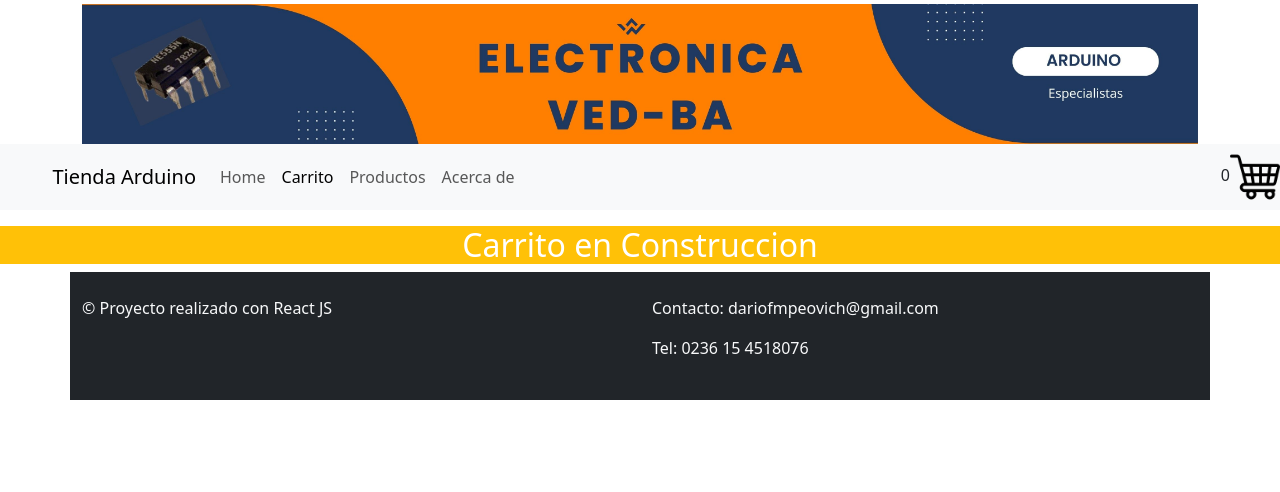
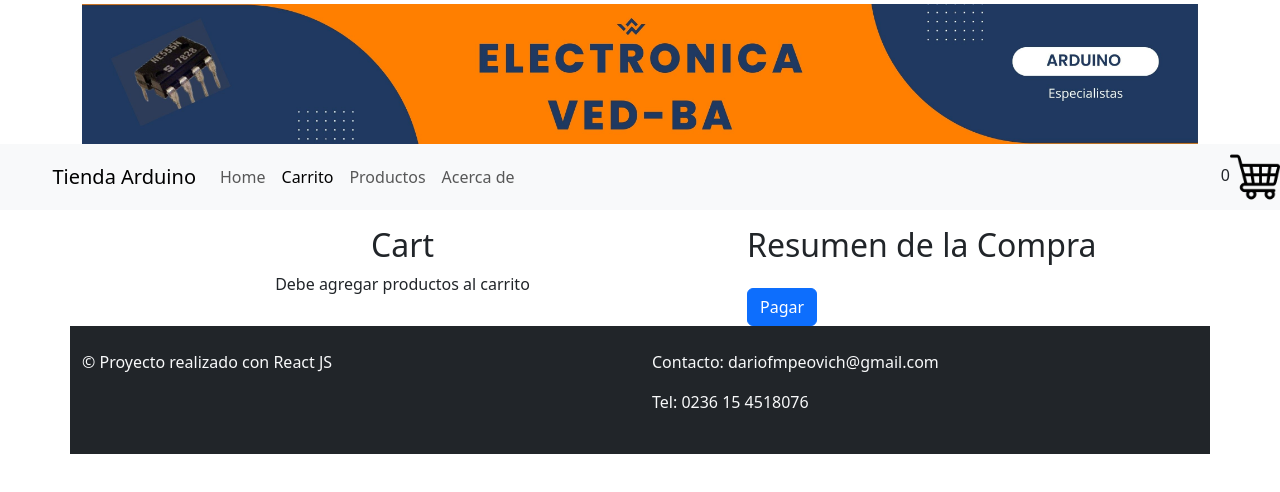
Before and after one commit to DarioPeovich/coderReactProyect, a React (Create React App) app: page /cart in a window 1280 px wide. Shown: the top 492 px of the page. Built offline with nearby package versions, Linux system fonts and the light colour scheme.

Commit message:
Version 10-10-23_V.01

```diff
--- a/src/App.js
+++ b/src/App.js
@@ -1,5 +1,5 @@
 import "bootstrap/dist/css/bootstrap.min.css";
-import { BrowserRouter, Routes, Route} from 'react-router-dom';
+import { BrowserRouter, Routes, Route } from "react-router-dom";
 import NavBar from "./components/NavBar/NavBar";
 import ItemListContainer from "./components/ItemListContainer/ItemListContainer";
 //import {getArchJsonProductos} from "./asynMock.js"
@@ -9,29 +9,29 @@
 import Cart from "./Pages/Cart/Cart";
 import Item from "./Pages/Item/Item";
 import Footer from "./components/Footer/Footer";
+import { CarritoProvider } from "./Context/CarritoContext";
 //import './App.css';
-
 
 function App() {
   const [contador, setContador] = useState(0);
 
   return (
     <BrowserRouter className="App">
-      <NavBar contadorCarrito={contador}></NavBar>
-      <Routes>
-        <Route path='/' element={<Home />}/>
-        <Route path='/cart' element={<Cart />}/>
-        <Route path='/products' element={<Productos/>}/>
-        <Route path='/products/:itemId' element={<Item/>}/>
-      </Routes>
-      <Footer/>
+      <CarritoProvider>
+        <NavBar contadorCarrito={contador}></NavBar>
+        <Routes>
+          <Route path="/" element={<Home />} />
+          <Route path="/cart" element={<Cart />} />
+          <Route path="/products" element={<Productos />} />
+          <Route path="/products/:itemId" element={<Item />} />
+        </Routes>
+      </CarritoProvider>
+      <Footer />
     </BrowserRouter>
   );
 }
 
 export default App;
-
-
 
 // {/* <div>
 // <NavBar contadorCarrito={contador}></NavBar>
--- /dev/null
+++ b/src/Context/CarritoContext.jsx
@@ -0,0 +1,23 @@
+import { createContext, useEffect, useState } from "react";
+
+export const CarritoContext = createContext();
+
+export const CarritoProvider = ({children}) => {
+    const [carrito, setCarrito] = useState([]);
+    const [totalItemCar, setTotalItemCar] = useState(0);
+
+    useEffect(() => {
+        setTotalItemCar(carrito.length);
+    }, [carrito])
+
+    const eliminarItem = (id) => {
+        const newCarrito = carrito.filter(producto => producto.id !== id);
+        setCarrito(newCarrito);
+    }
+
+    return (
+        <CarritoContext.Provider value={{productosCarrito:carrito, agregarCarrito:setCarrito, eliminarProducto:eliminarItem, totalcarrito:totalItemCar }}>
+            {children}
+        </CarritoContext.Provider>
+    )
+}
--- a/src/Pages/Cart/Cart.jsx
+++ b/src/Pages/Cart/Cart.jsx
@@ -1,12 +1,70 @@
-import React from 'react'
+import React, { useContext } from 'react'
+import { CarritoContext } from '../../Context/CarritoContext';
+import { ListGroup, Button, Image, Container, Row, Col } from 'react-bootstrap';
 
 function Cart() {
+  const { productosCarrito, eliminarProducto } = useContext(CarritoContext);
+console.log(productosCarrito)
   return (
-
-    <div>
-      <h2 className="mt-3 bg-warning text-white text-center">Carrito en Construccion</h2>
-      </div>
+    <Container className="mt-3">
+      <Row>
+        <Col md={7}>
+          <div>
+            <div style={{ display: "flex", flexDirection: "row", justifyContent: "center" }}>
+              <h2>Cart</h2>
+            </div>
+            <ListGroup>
+              {productosCarrito.length > 0 ? (
+                productosCarrito.map((item) => (
+                  <ListGroup.Item key={item.id} className="d-flex align-items-center justify-content-between">
+                    <div className="d-flex align-items-center">
+                      <Image src={item.img} alt={item.descripcion} thumbnail className="mr-3" style={{ maxWidth: '100px' }} />
+                      <div >
+                        <h4>{item.descripcion}</h4>
+                        <div className="d-flex align-items-center">
+                        <p>Precio: {item.precioFinal}</p>
+                        <p className='mx-2'>Cantidad: {item.cantCarrito}</p>
+                        </div>
+                      </div>
+                    </div>
+                    <Button onClick={() => eliminarProducto(item.id)} variant="danger">Eliminar</Button>
+                  </ListGroup.Item>
+                ))
+              ) : (
+                <div style={{ display: "flex", flexDirection: "row", justifyContent: "center" }}>
+                  <span>Debe agregar productos al carrito</span>
+                </div>
+              )}
+            </ListGroup>
+          </div>
+        </Col>
+        <Col md={5}>
+          <div>
+            {/* Aquí puedes agregar el resumen de la compra */}
+            <h2>Resumen de la Compra</h2>
+            {/* Agrega aquí los detalles del resumen, como total, impuestos, etc. */}
+            <Button variant="primary" className="mt-3">Pagar</Button>
+          </div>
+        </Col>
+      </Row>
+    </Container>
   )
 }
 
-export default Cart
+export default Cart;
+
+
+
+
+{/* <div style={{display:"flex", flexDirection:"row", justifyContent:"center"}}>
+<h4>Prueb {item.descripcion}</h4>
+<button style={{
+    backgroundColor: "rebeccapurple",
+    color: "white",
+    borderRadius: "5px",
+    padding: "10px",
+    cursor: "pointer",
+    border: "none",
+    margin: "10px"
+}} onClick={()=> eliminarProducto(item.id)}> Eliminar del carrito </button>
+</div> */}
--- a/src/Pages/Item/Item.jsx
+++ b/src/Pages/Item/Item.jsx
@@ -1,13 +1,17 @@
-import React, { useState } from "react";
-import { Link, useParams } from "react-router-dom";
+import React, { useContext, useState } from "react";
+import { useParams, useNavigate  } from "react-router-dom";
 import { getItemById } from "../../Misc/Items";
 import { Button, Card, Container, Row } from "react-bootstrap";
 import "bootstrap/dist/css/bootstrap.min.css";
 import "../../App.css"
+import { CarritoContext } from "../../Context/CarritoContext";
 function Item() {
   const { itemId } = useParams();
   const producto = getItemById(itemId);
   const [cantidad, setCantidad] = useState(1);
+  const {productosCarrito, agregarCarrito} = useContext(CarritoContext)
+  const navigate = useNavigate(); // Obtiene la instancia de history
+
   const incrementarCantidad = () => {
     if (cantidad < producto.stock) {
       setCantidad(cantidad + 1);
@@ -22,6 +26,14 @@
   const h2Style = {
     backgroundColor: "#FF8000"
   }
+
+  const productoAlCarrito = () => {
+    producto.cantCarrito = cantidad;
+    agregarCarrito([...productosCarrito, producto]);
+    // Vuelve a la página anterior
+    navigate(-1); // Utiliza navigate para volver atrás en el historial
+  }
+
   return (
     <div>
       <h2 style={h2Style} className= "mt-3 text-white text-center">Detalle del Producto</h2>
@@ -44,13 +56,8 @@
                 </div>
               </div>
 
-              <Button variant="primary" className="botonComprar">
-                <Link
-                  to={`/products/${producto.id}`}
-                  style={{ color: "white" }}
-                >
-                  Agregar al Carrito
-                </Link>
+              <Button variant="primary" className="botonComprar" onClick={() => productoAlCarrito()}>
+                Agregar al Carrito de Compras
               </Button>
             </Card.Body>
           </Card>
@@ -61,36 +68,3 @@
 }
 
 export default Item;
-
-//{
-  /* <div className="d-flex flex-column h-100">
-<Card key={producto.id} className="h-100 mb-3 rounded">
-  <Card.Img
-    variant="top"
-    src={producto.img}
-    alt="Img arduino 2560"
-    className="img-fluid mx-auto"
-    style={{ maxWidth: "500px"}}
-  />
-  <Card.Body className="text-center d-flex flex-column">
-    <div>
-      <Card.Title>{producto.descripcion}</Card.Title>
-    </div>
-    <div className="mt-auto">
-      <Card.Text>Precio: $ {producto.precioFinal}</Card.Text>
-    </div>
-    <div className="mt-auto">
-      <Button variant="primary">
-        {/* Utiliza Link para envolver el botón
-        <Link
-          to={`/products/${producto.id}`}
-          style={{ color: "white" }}
-        >
-          Comprar
-        </Link>
-      </Button>
-    </div>
-  </Card.Body>
-</Card>
-</div> */
-//}
--- a/src/components/CartWidget/CartWidget.jsx
+++ b/src/components/CartWidget/CartWidget.jsx
@@ -1,10 +1,12 @@
-import React from 'react'
+import React, { useContext } from 'react'
 import cartCarrito from "./assets/carrito.png"
+import { CarritoContext } from '../../Context/CarritoContext'
 
 const CartWidget = ({contadorCarrito}) => {
+  const {totalcarrito} = useContext(CarritoContext)
   return (
     <div>
-     {contadorCarrito}
+     {totalcarrito}
      <img src={cartCarrito} width={50} height={50} alt="img carrito"></img>
 
     </div>
--- a/src/components/NavBar/NavBar.jsx
+++ b/src/components/NavBar/NavBar.jsx
@@ -3,10 +3,10 @@
 import Navbar from 'react-bootstrap/Navbar';
 import CartWidget from '../CartWidget/CartWidget';
 import { NavLink } from 'react-router-dom';
+import { CarritoContext } from '../../Context/CarritoContext';
+import { useContext } from 'react';
 
 function NavBar({contadorCarrito}) {
- // if (contadorCarrito===undefined) { contadorCarrito = 0}
-
   return (
     <>
       <Container>
@@ -31,7 +31,9 @@
           </Nav>
         </Navbar.Collapse>
       </Container>
-      <CartWidget contadorCarrito={contadorCarrito}></CartWidget>
+      <NavLink to="/cart" className="nav-link"> {/* Enlace a la ruta "/cart" */}
+          <CartWidget></CartWidget>
+        </NavLink>
 
     </Navbar>
     </>
--- a/src/db/productos.json
+++ b/src/db/productos.json
@@ -8,7 +8,8 @@
       "rubro": 1,
       "stock": 2,
       "promocionId": 3,
-      "precioFinal": 25500.8
+      "precioFinal": 25500.8,
+      "cantCarrito": 0
     },
     {
       "id": "7kn9qa0dpllk0xukk",
@@ -18,7 +19,8 @@
       "rubro": 2,
       "stock": 0,
       "promocionId": 3,
-      "precioFinal": 7000
+      "precioFinal": 7000,
+      "cantCarrito": 0
     },
     {
       "id": "8vofhemjnllk0xukk",
@@ -28,7 +30,8 @@
       "rubro": 1,
       "stock": 1,
       "promocionId": 3,
-      "precioFinal": 15000
+      "precioFinal": 15000,
+      "cantCarrito": 0
     },
     {
       "id": "4xeiy5aelllk0xukk",
@@ -38,7 +41,8 @@
       "rubro": 1,
       "stock": 3,
       "promocionId": 3,
-      "precioFinal": 17000
+      "precioFinal": 17000,
+      "cantCarrito": 0
     },
     {
       "id": "5uj5s6o79llk0xukk",
@@ -48,7 +52,8 @@
       "rubro": 4,
       "stock": 3,
       "promocionId": 2,
-      "precioFinal": 19000
+      "precioFinal": 19000,
+      "cantCarrito": 0
     },
     {
       "id": "lnnaqu1itllk0xukk",
@@ -58,7 +63,8 @@
       "rubro": 3,
       "stock": 3,
       "promocionId": 2,
-      "precioFinal": 35000
+      "precioFinal": 35000,
+      "cantCarrito": 0
     },
     {
       "id": "r4chfzazzllk0xukk",
@@ -68,7 +74,8 @@
       "rubro": 2,
       "stock": 20,
       "promocionId": 2,
-      "precioFinal": 2000
+      "precioFinal": 2000,
+      "cantCarrito": 0
     },
     {
       "id": "o0361skqmllk0xukk",
@@ -78,6 +85,7 @@
       "rubro": 4,
       "stock": 20,
       "promocionId": 2,
-      "precioFinal": 30000
+      "precioFinal": 30000,
+      "cantCarrito": 0
     }
   ]
--- a/src/index.js
+++ b/src/index.js
@@ -1,5 +1,6 @@
 import React from 'react';
 import ReactDOM from 'react-dom/client';
+import { BrowserRouter as Router } from "react-router-dom";
 import './index.css';
 import App from './App';
 import reportWebVitals from './reportWebVitals';
```
